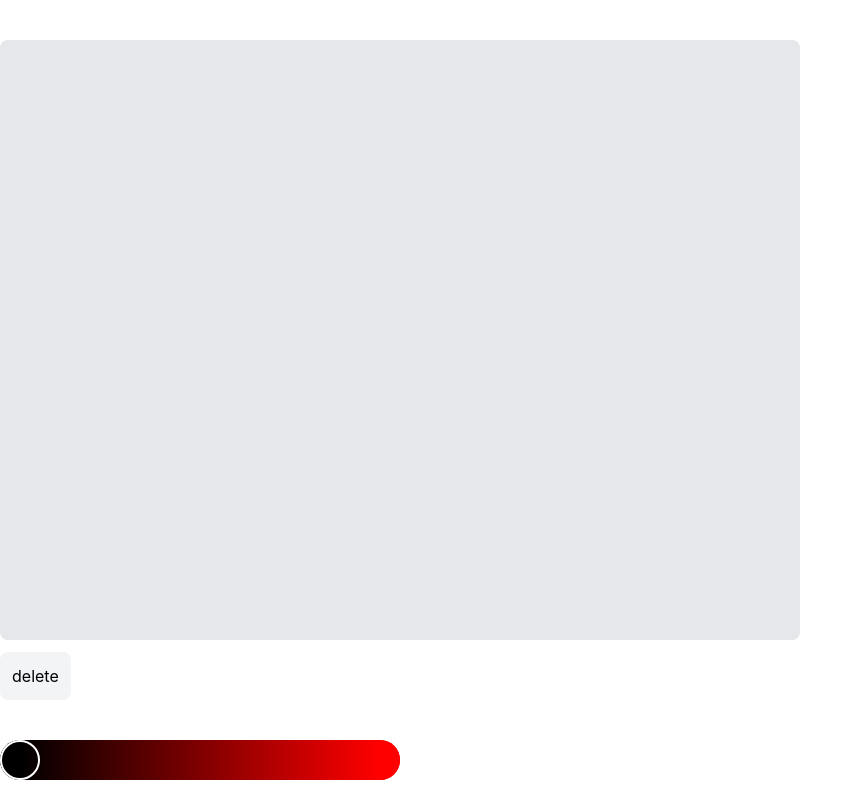
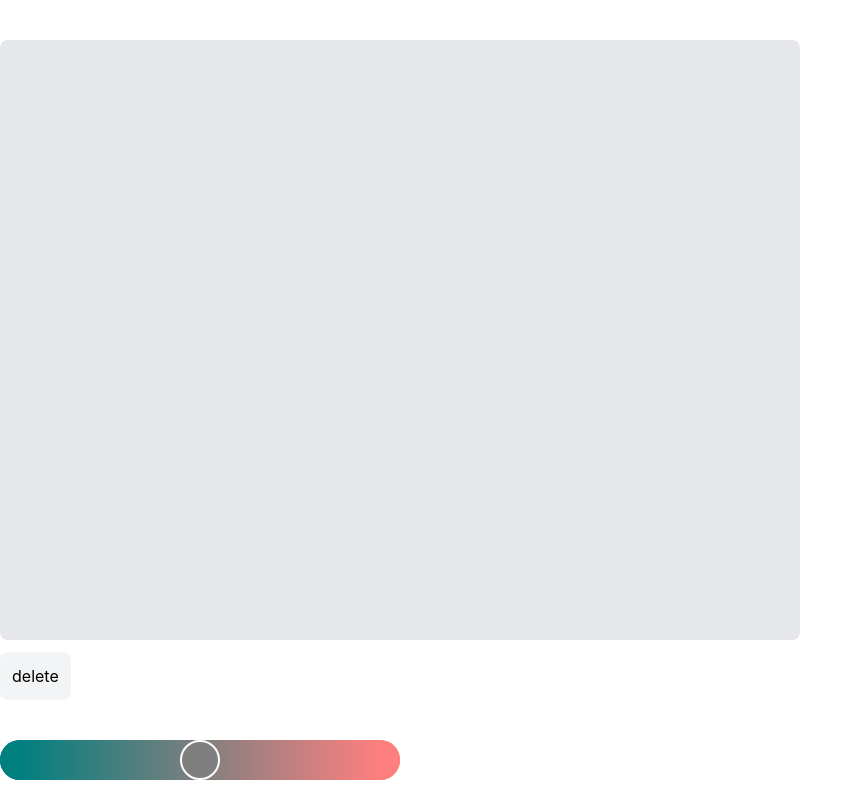
Before and after one commit to sewon0918/color-slide, a React (Create React App) app: page / in a window 1280 px wide. Shown: the top 790 px of the page, without its empty margins (0-863 px from the left). Built offline with nearby package versions, Linux system fonts and the light colour scheme.

Commit message:
picker color fixed, color name added

```diff
--- a/src/components/ColorBar.tsx
+++ b/src/components/ColorBar.tsx
@@ -6,7 +6,7 @@ interface ColorProps {
 }
 
 export function ColorBar({ id }: ColorProps) {
-  const [value, setValue] = useState<number>(0);
+  const [value, setValue] = useState<number>(127);
   const colorState = useColorState();
   const colorDispatch = useColorDispatch();
   const setRed = (red: number) => colorDispatch({ type: "SET_RED", red: red });
@@ -19,8 +19,9 @@ export function ColorBar({ id }: ColorProps) {
   const setChanging = (changing: boolean) =>
     colorDispatch({ type: "SET_CHANGING", changing: changing });
 
-  let fixed1: string = "00";
-  let fixed2: string = "00";
+  const color = ["Red", "Green", "Blue"];
+  let fixed1: string = "7f";
+  let fixed2: string = "7f";
   let fromColor: string = "#";
   let toColor: string = "#";
 
@@ -37,7 +38,7 @@ export function ColorBar({ id }: ColorProps) {
     fromColor += fixed1 + fixed2 + "00";
     toColor += fixed1 + fixed2 + "ff";
   }
-
+  console.log(fromColor, toColor);
   let shiftX: number = 0;
   let newLeft: number = 0;
   const onMouseDown = (e: MouseEvent) => {
@@ -176,19 +177,23 @@ export function ColorBar({ id }: ColorProps) {
         ref={slider}
       ></canvas>
       <div
-        className="w-picker h-picker x-10 border-2 border-white mt-4 rounded-full bg-transparent z-10"
-        style={{ position: "relative", left: "0px" }}
+        className="w-picker h-picker x-10 border-2 border-white mt-4 rounded-full  z-10"
+        style={{
+          position: "relative",
+          left: "180px",
+          background: `${
+            "#" +
+            colorState.red.toString(16).padStart(2, "0") +
+            colorState.green.toString(16).padStart(2, "0") +
+            colorState.blue.toString(16).padStart(2, "0")
+          }`,
+        }}
         onMouseDown={(event: any) => {
           onMouseDown(event);
         }}
         ref={picker}
       />
+      <div className="text-sm text-gray-400 font-bold mt-2 ">{color[id]}</div>
     </div>
   );
 }
-
-// ColorBar.defaultProps = {
-//   change: 0,
-//   fixed1: "00",
-//   fixed2: "00",
-// };
--- a/src/context.tsx
+++ b/src/context.tsx
@@ -18,9 +18,9 @@ type Action =
   | { type: "SET_CHANGING"; changing: boolean };
 
 const initialState = {
-  red: 0,
-  green: 0,
-  blue: 0,
+  red: 127,
+  green: 127,
+  blue: 127,
   color: 0,
   changing: false,
 };
```
